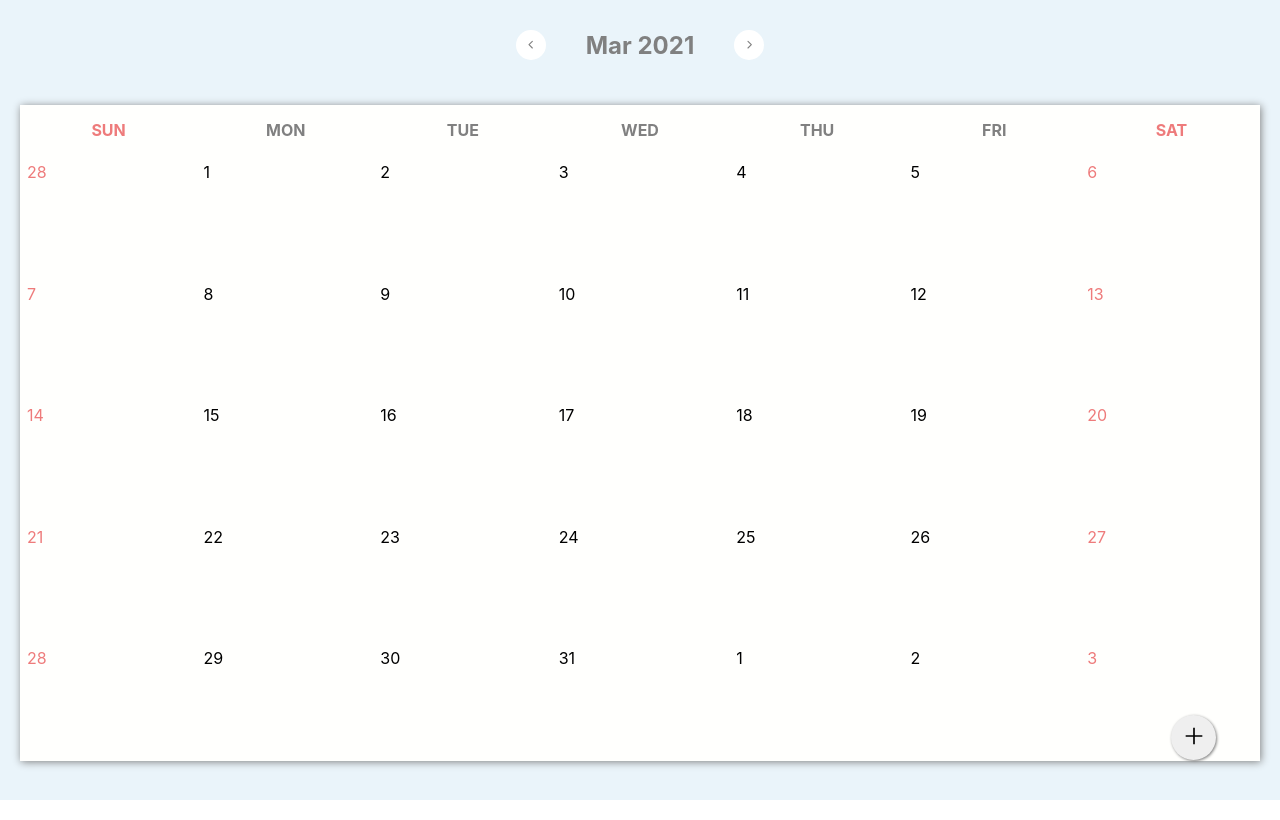
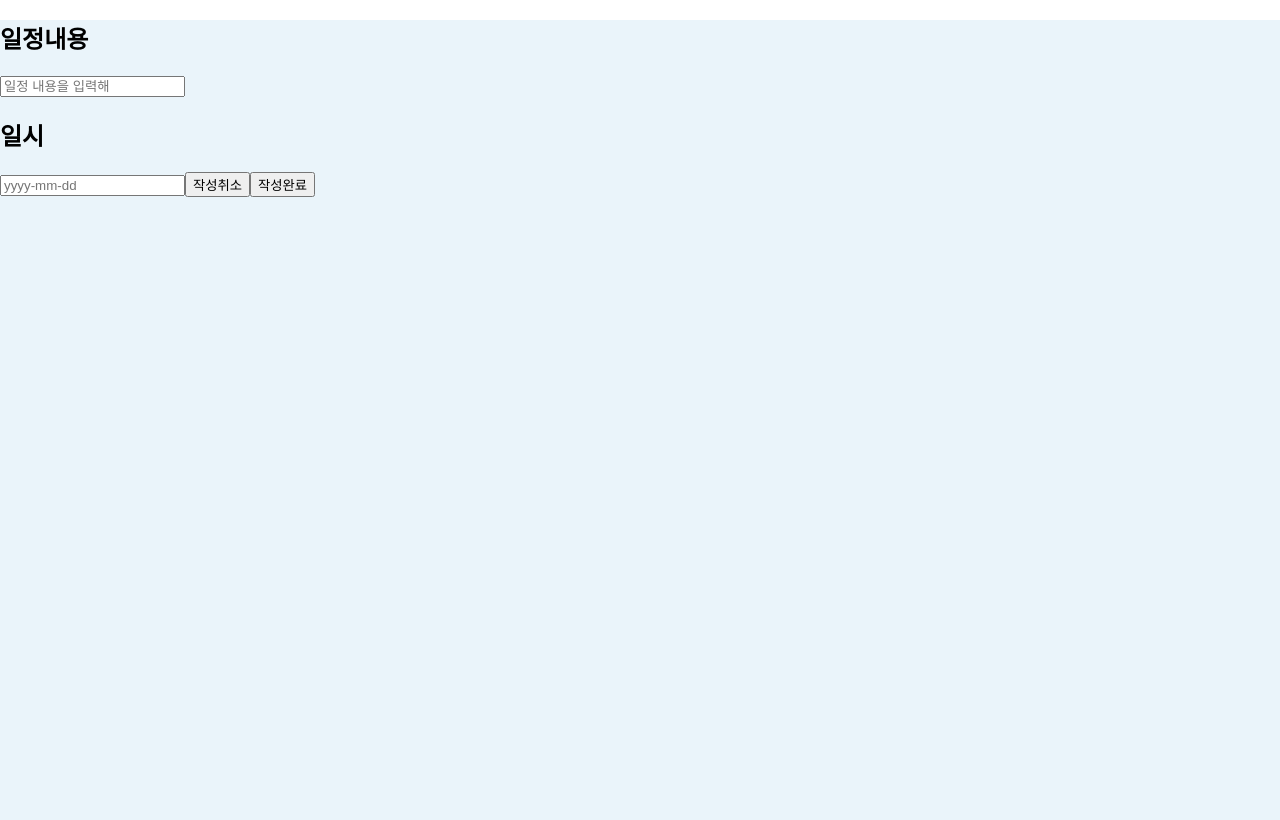
Before and after one commit to EK-Choi/calendar_react, a React (Create React App) app: page /addingevent in a window 1280 px wide. Built offline with nearby package versions, Linux system fonts and the light colour scheme.

Commit message:
fixed calendar/'+'button linked to addingpage

```diff
--- a/package.json
+++ b/package.json
@@ -13,6 +13,7 @@
     "react": "^17.0.1",
     "react-dom": "^17.0.1",
     "react-icons": "^4.2.0",
+    "react-router-dom": "^5.2.0",
     "react-scripts": "4.0.3",
     "sass-loader": "^11.0.1",
     "styled-components": "^5.2.1",
--- /dev/null
+++ b/src/AddingEvent.js
@@ -0,0 +1,18 @@
+import React from "react";
+import styled from "styled-components";
+
+const AddingEvent = (props) => {
+
+  return (
+    <div>
+      <h2>일정내용</h2>
+      <input type="text" placeholder="일정 내용을 입력해"/>
+      <h2>일시</h2>
+      <input type="text" placeholder="yyyy-mm-dd"/>
+      <button onClick={()=>{props.history.goBack();}}>작성취소</button>
+      <button>작성완료</button>
+    </div>
+  );
+}
+
+export default AddingEvent;
--- a/src/App.js
+++ b/src/App.js
@@ -1,7 +1,10 @@
 import React from "react";
 import Calendar from "./Calendar";
+import AddingEvent from "./AddingEvent";
 import styled from "styled-components";
 import { GrAdd } from "react-icons/gr";
+import {Switch, withRouter} from "react-router";
+import { Route, Link, } from "react-router-dom";
 
 class App extends React.Component{
   constructor(props){
@@ -11,15 +14,22 @@ class App extends React.Component{
     };
   }
 
+  componentDidMount(){
+    console.log(this.props);
+  }
+
   render(){
     return (
       <AppStyle>
-        <Calendar/>
-        <Button><button><GrAdd size="20"/></button></Button>
+        <Route path="/" exact component={Calendar}/>
+        {/* <Button><button onClick={() => {this.props.history.push('/addingevent');}}><GrAdd size="20"/></button></Button> */}
+        <Route path="/addingevent" component={AddingEvent}/>
       </AppStyle>
     );
   }
 }
+
+// ※==================================style==================================※
 
 const AppStyle = styled.div`
   background-color: rgb(234, 244, 250);
@@ -27,21 +37,21 @@ const AppStyle = styled.div`
   /* overflow: hidden; */
 `;
 
-const Button = styled.div`
-  position: absolute;
-  bottom: 5vh;
-  right: 5vw;
-  & button {
-    width: 45px;
-    height: 45px;
-    border-radius: 45px;
-    border: none;
-    box-shadow: 1px 1px 3px gray;
-    cursor: pointer;
-    :hover{
+// const Button = styled.div`
+//   position: absolute;
+//   bottom: 5vh;
+//   right: 5vw;
+//   & button {
+//     width: 45px;
+//     height: 45px;
+//     border-radius: 45px;
+//     border: none;
+//     box-shadow: 1px 1px 3px gray;
+//     cursor: pointer;
+//     :hover{
 
-    }
-  }
-`;
+//     }
+//   }
+// `;
 
-export default App;
+export default withRouter(App);
--- a/src/Calendar.js
+++ b/src/Calendar.js
@@ -3,6 +3,7 @@ import { FiChevronLeft, FiChevronRight } from "react-icons/fi";
 import styled from "styled-components";
 import {useState} from 'react';
 import moment from 'moment';
+import { GrAdd } from "react-icons/gr";
 
 const Calendar = (props) => {
   const [getMoment, setMoment]=useState(moment());
@@ -22,11 +23,25 @@ const Calendar = (props) => {
               Array(7).fill(0).map((data, index) => {
                 let days = today.clone().startOf('year').week(week).startOf('week').add(index, 'day');
 
+                if(moment().format('YYYYMMDD') === days.format('YYYYMMDD')){
                   return(
                       <td key={index}>
+                        <span style={{backgroundColor:"royalblue", color:"white", padding: "2px 5px", borderRadius: "15px"}}>{days.format('D')}</span>
+                      </td>
+                  );
+                }else if(days.format('MM') !== today.format('MM')){
+                  return(
+                      <td key={index}>
+                        <span style={{opacity:"20%"}}>{days.format('D')}</span>
+                      </td>
+                  );
+                }else{
+                  return(
+                      <td key={index}  >
                         <span>{days.format('D')}</span>
                       </td>
                   );
+                }
               })
             }
         </tr>);
@@ -58,9 +73,12 @@ const Calendar = (props) => {
           </tbody>
         </table>
       </Body>
+      <Button><button onClick={() => {props.history.push('/addingevent');}}><GrAdd size="20"/></button></Button>
     </div>
   )
 };
+
+// ※==================================style==================================※
 
 const Head = styled.div`
   display: flex;
@@ -141,4 +159,22 @@ const Dates = styled.div`
   justify-content: center;
   align-items: center;
 `;
+
+const Button = styled.div`
+  position: absolute;
+  bottom: 5vh;
+  right: 5vw;
+  & button {
+    width: 45px;
+    height: 45px;
+    border-radius: 45px;
+    border: none;
+    box-shadow: 1px 1px 3px gray;
+    cursor: pointer;
+    :hover{
+
+    }
+  }
+`;
+
 export default Calendar;
--- a/src/index.js
+++ b/src/index.js
@@ -3,11 +3,12 @@ import ReactDOM from 'react-dom';
 import './index.css';
 import App from './App';
 import reportWebVitals from './reportWebVitals';
+import { BrowserRouter } from "react-router-dom";
 
 ReactDOM.render(
-  <React.StrictMode>
+  <BrowserRouter>
     <App />
-  </React.StrictMode>,
+  </BrowserRouter>,
   document.getElementById('root')
 );
 
```
Also changed, not shown: 1 other file (tests, documents, lock files or other folders). Lines whose indentation alone changed are shown as unchanged.
